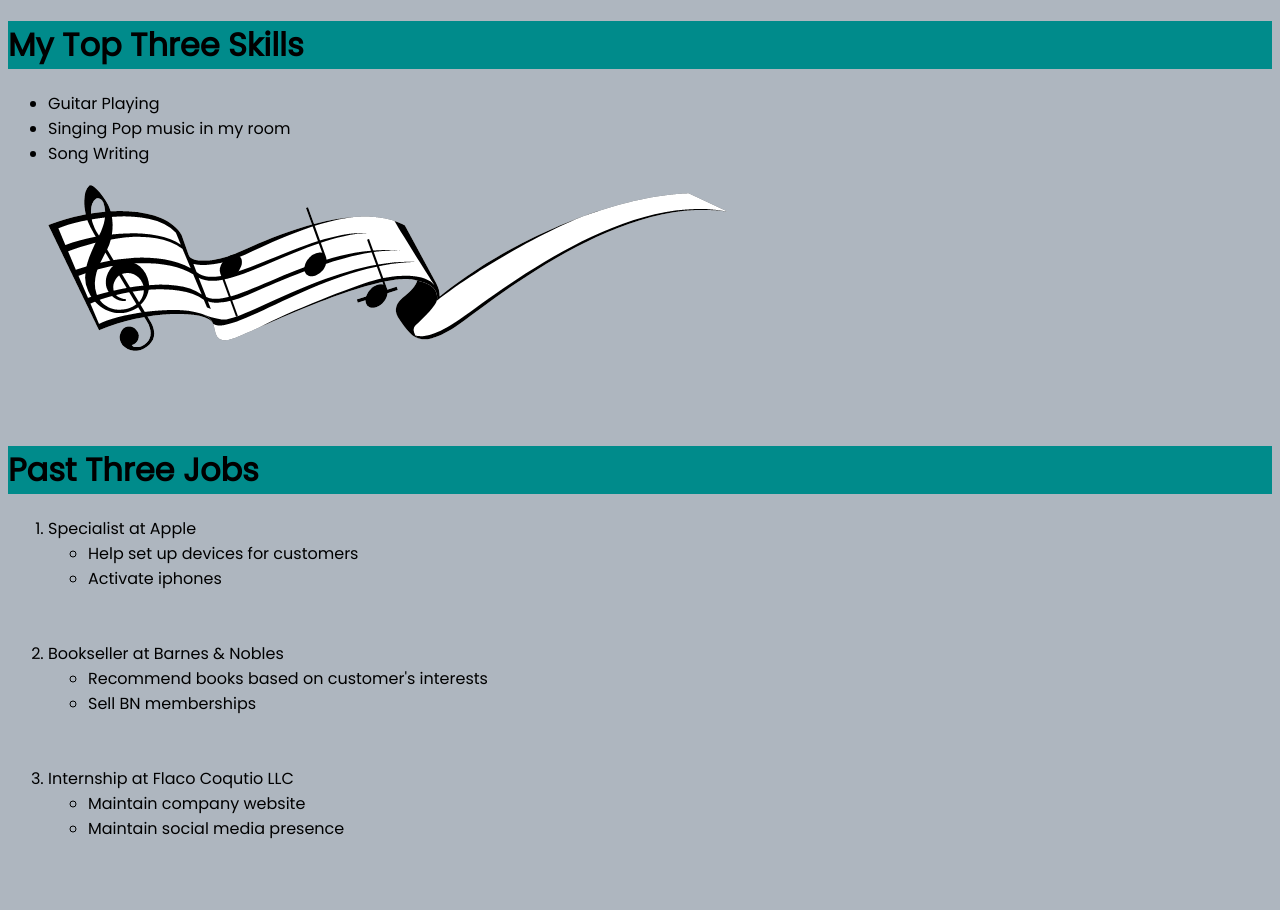
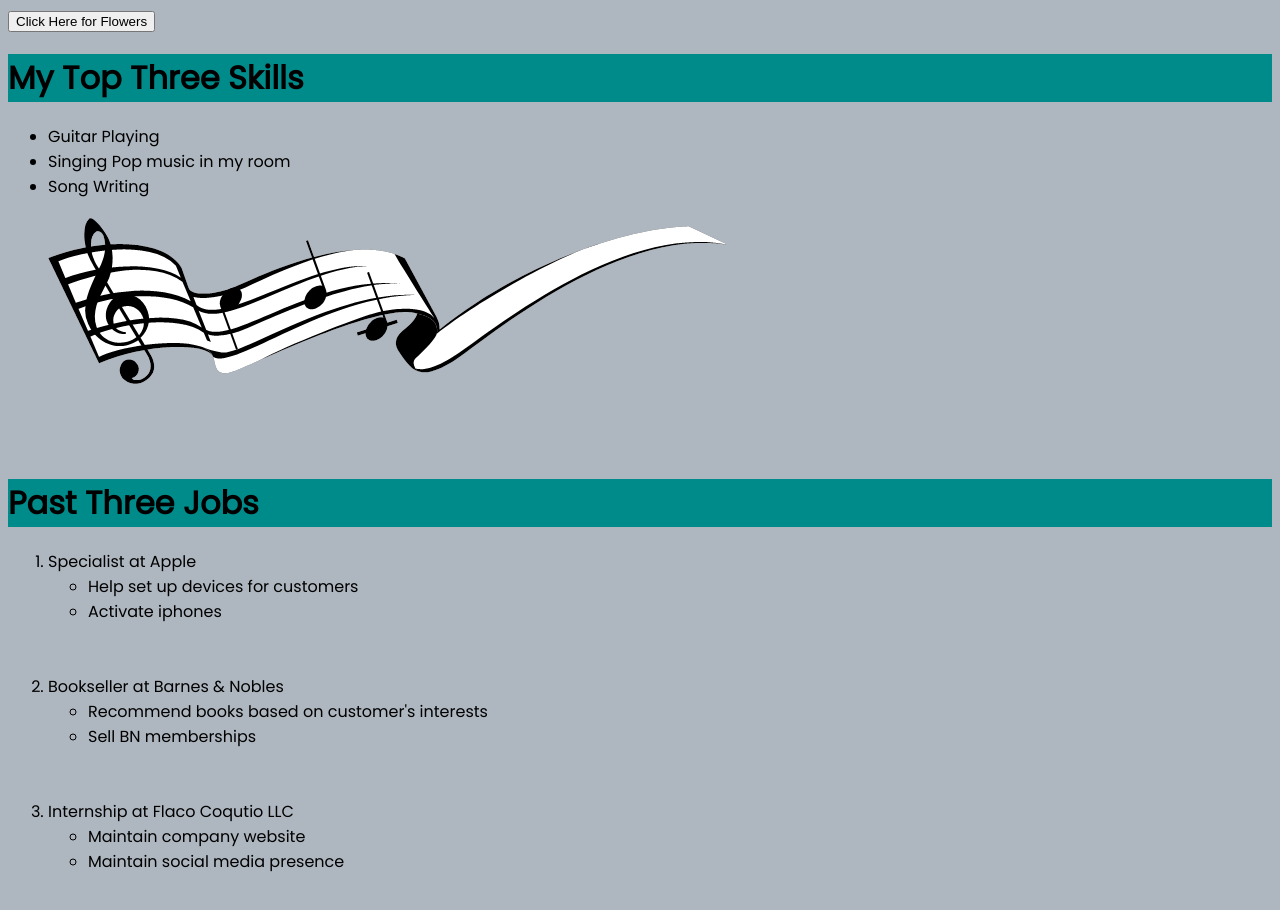
Before and after one commit to elenacaballero2/assignment-5-redo, a plain HTML site: page index.html in a window 1280 px wide. Drawn offline with Linux system fonts and the light colour scheme.

Commit message:
JavaScript
added JS

```diff
--- a/index.html
+++ b/index.html
@@ -1,11 +1,13 @@
 <!Doctype html>
 <html>
 <head>
-	<title> About Me </title>
+	<title> About Me: JavaScript Add On</title>
 	<link href="stylesheet/style.css" type="text/css" rel="stylesheet">
 	<link href="https://fonts.googleapis.com/css?family=Poppins" rel="stylesheet"/>
 </head>
 <body>
+	<div id=background>
+		<button align="center" onclick="document.getElementById ('background').style.backgroundImage='url(flowers.png)'">Click Here for Flowers</button>
 		<h1>My Top Three Skills</h1>
 		<ul>
 			<li>Guitar Playing</li>
@@ -38,7 +40,10 @@
 					<li>Maintain social media presence</li>
 			<br></br>
 
+
 			</ol>
+			</ul>
+		</div>
 
 </body>
 </html>
```
Also changed, not shown: flowers.png (added), 1 other file. Lines whose indentation alone changed are shown as unchanged.
